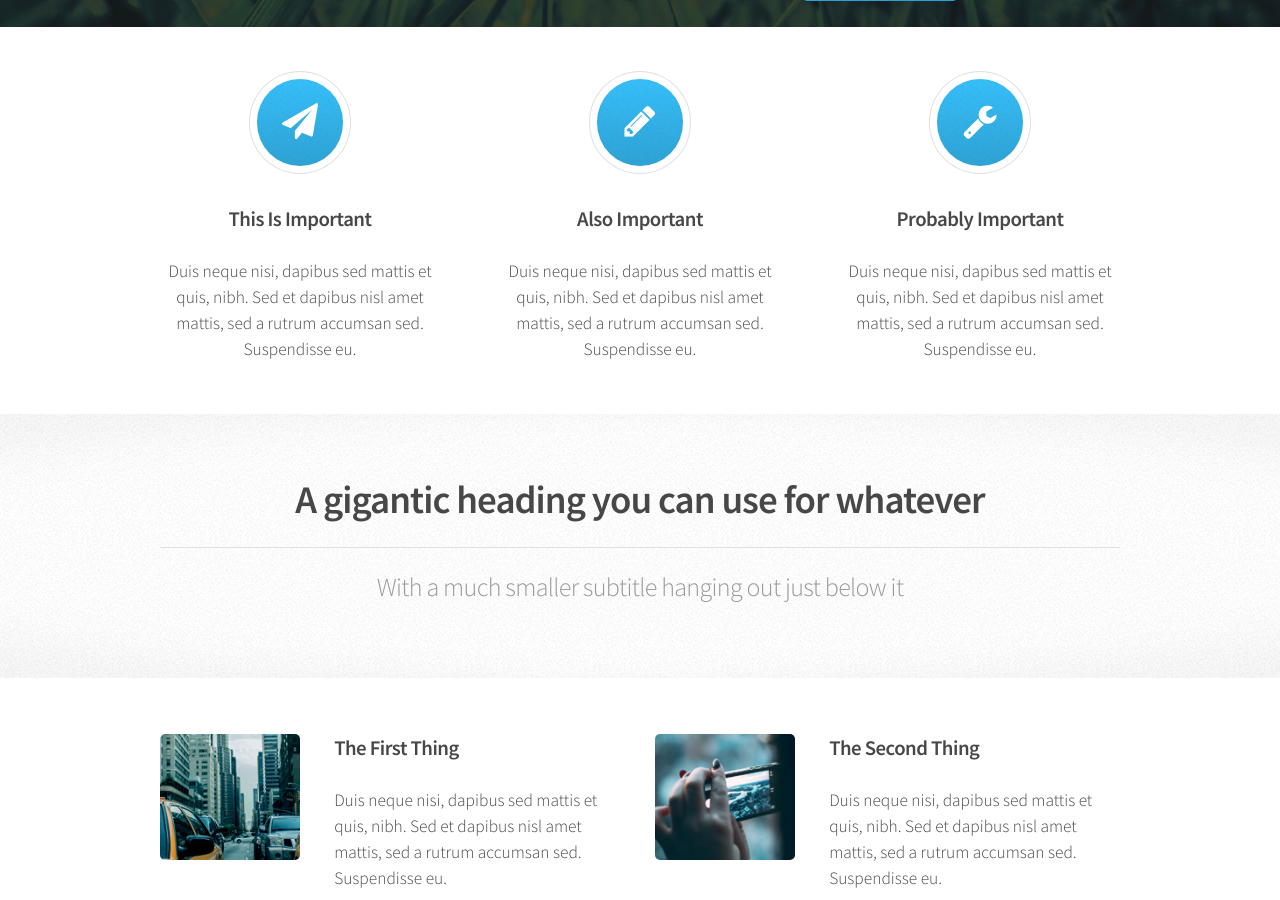
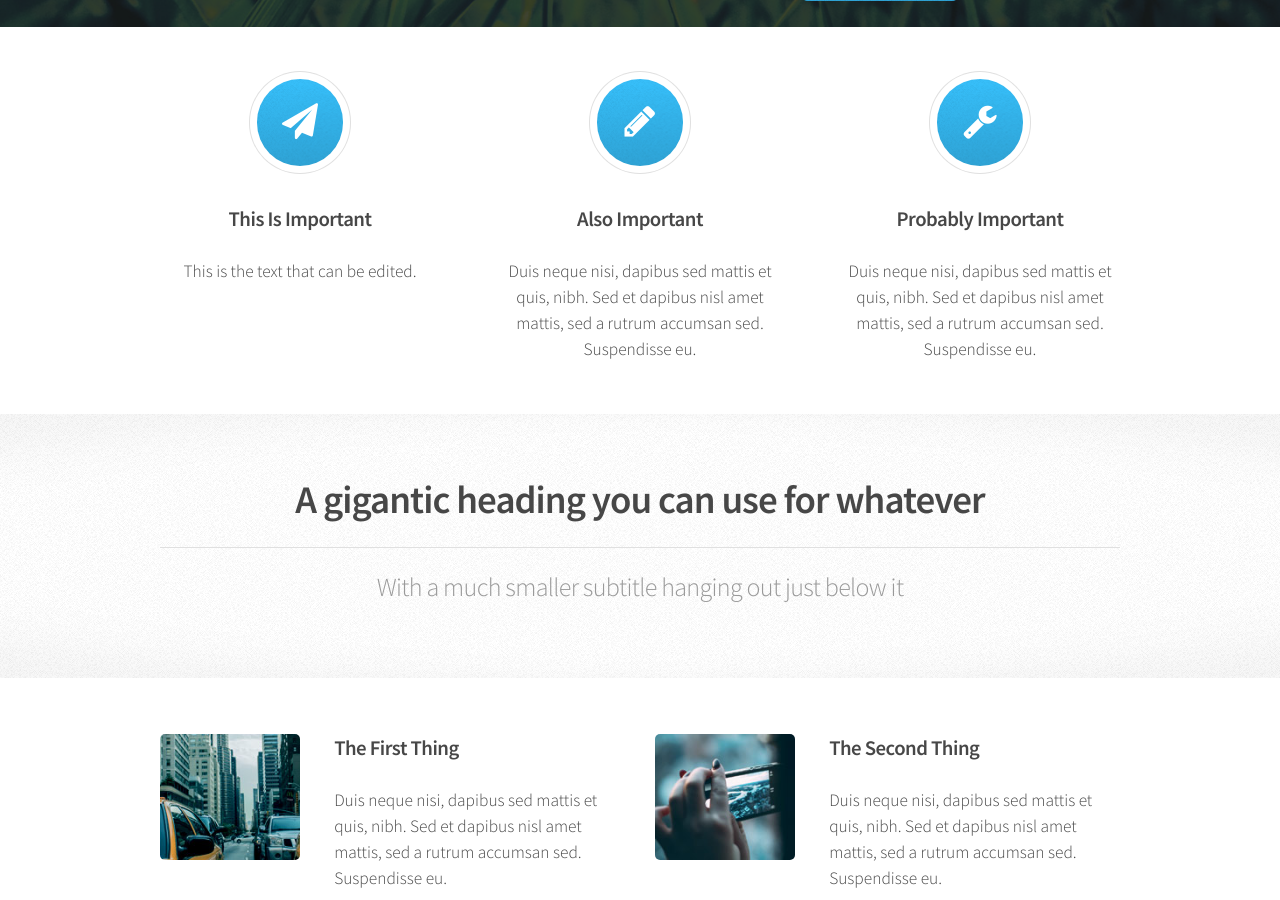
Before and after one commit to cleaversolutions/Arcana-Jekyll-Theme, a Jekyll site: the page built from index.html, in a window 1280 px wide and 900 px high, scrolled down 506 px. Built offline with Jekyll 4.4.1, drawn with Linux system fonts in a browser that asks for light colours; the list of posts is cut into pages by our own code.

Commit message:
Updated '/index.html' via CloudCannon

```diff
--- a/index.html
+++ b/index.html
@@ -19,7 +19,7 @@ layout: default
 					<div class="box highlight">
 						<i class="icon major fa-paper-plane editable"></i>
 						<h3 class="editable">This Is Important</h3>
-						<p class="editable">Duis neque nisi, dapibus sed mattis et quis, nibh. Sed et dapibus nisl amet mattis, sed a rutrum accumsan sed. Suspendisse eu.</p>
+						<p class="editable">This is the text that can be edited.</p>
 					</div>
 				</section>
 				<section class="4u">
```
